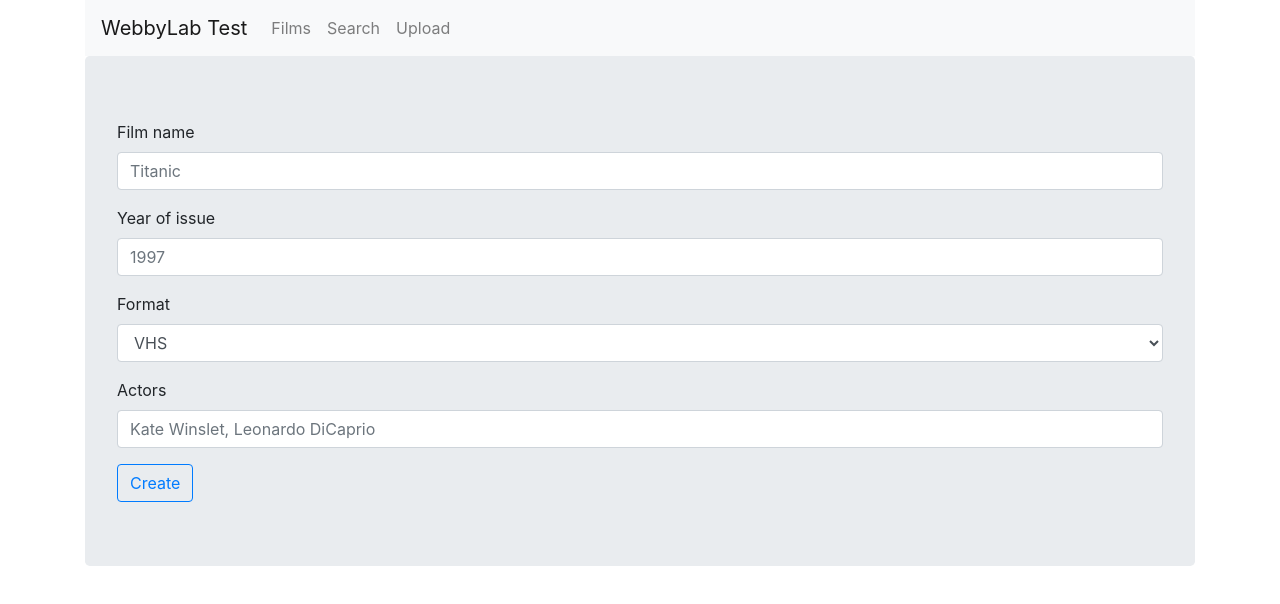
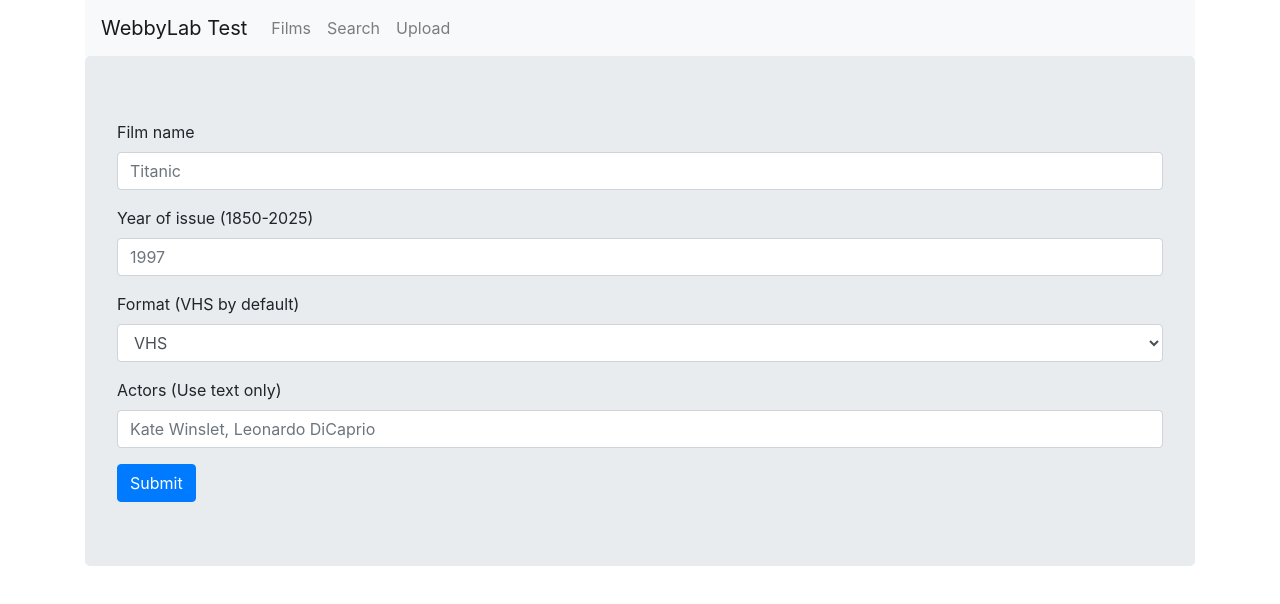
Before and after one commit to dr10n9/webby_lab_test, a React (Create React App) app in the folder client/: page /form in a window 1280 px wide. Shown: the top 604 px of the page. Built offline with nearby package versions, Linux system fonts and the light colour scheme.

Commit message:
input validation + error modal

```diff
--- a/client/src/components/form.js
+++ b/client/src/components/form.js
@@ -1,24 +1,36 @@
 import React from "react";
-import { Form as BForm, Button } from "react-bootstrap";
+import { Form, Button, Modal } from "react-bootstrap";
 import axios from '../utils/axios';
-import { Redirect, useHistory } from 'react-router-dom';
+import { Redirect } from 'react-router-dom';
 import { connect } from 'react-redux';
 
 import { setActors, setFormat, setId, setName, setYear } from '../store/actions/currentFilm';
 
-class Form extends React.Component {
+class MyForm extends React.Component {
     constructor(props) {
         super(props);
         console.log(this.props.currentFilm);
         console.log('MODE', this.props.mode);
+        console.log(this.props.match);
         this.state = {
-            id: this.props.id ? this.props.id : null,
+            id: this.props.currentFilm.id,
             name: '',
-            format: '',
+            format: 'VHS',
             actors: '',
             yearOfIssue: 0,
             mode: this.props.mode,
-            done: false
+            done: false,
+            validated: false,
+            validations: {
+                name: null,
+                actors: null,
+                year: null
+            },
+            error: {
+                code: 0,
+                data: '',
+                show: false
+            }
         };
         console.log(this.state);
         if (this.props.id > 0) {
@@ -27,9 +39,38 @@ class Form extends React.Component {
                     console.log(data);
                 })
                 .catch(err => {
-                    console.log(err);
+                    console.log(err.response);
                 })
         }
+    }
+
+    componentDidMount() {
+        console.log('mount');
+        console.log(this.state.id);
+        console.log(this.props.currentFilm);
+    }
+
+    componentWillUnmount() {
+        console.log('unmount');
+        this.clearCurrentFilm();
+        console.log(this.props.currentFilm);
+    }
+
+    clearCurrentFilm = () => {
+        this.props.setNameAction('');
+        this.props.setYearAction(0);
+        this.props.setActorsAction([]);
+        this.props.setFormatAction('');
+    }
+
+    handleError = (error) => {
+        this.setState({
+            error: {
+                code: `${error.status} (${error.statusText})`,
+                data: error.data.err,
+                show: true
+            }
+        });
     }
 
     sendCreateRequest = async () => {
@@ -40,7 +81,8 @@ class Form extends React.Component {
                 format: this.state.format,
                 actors: this.state.actors
             });
-            console.log(response);
+            // console.log(response);
+            this.clearCurrentFilm();
             if (response.data.test === false) {
                 console.log('format');
             }
@@ -52,8 +94,8 @@ class Form extends React.Component {
             }
 
         } catch (error) {
-            alert('error occured, check devtools console');
-            console.log(error);
+            console.log(error.response);
+            this.handleError(error.response);
         }
     }
 
@@ -64,13 +106,15 @@ class Form extends React.Component {
             this.setState({
                 done: true
             });
+            this.clearCurrentFilm();
         } catch (error) {
-            console.log(error);
+            console.log(error.response);
+            this.handleError(error.response);
         }
     }
 
     activateButton = () => {
-        if (this.state.mode == 'create') {
+        if (this.state.mode === 'create') {
             return (
                 <Button variant="outline-primary" onClick={this.sendCreateRequest}>Create</Button>
             )
@@ -83,15 +127,22 @@ class Form extends React.Component {
     }
 
     onNameChanged = (event) => {
+        console.log(event.target.value)
         this.setState({
-            name: event.target.value
+            name: event.target.value,
+            validations: {
+                name: (event.target.value.length > 0 ? (event.target.value.trim().length > 0 ? true : false) : false)
+            }
         });
-        this.props.currentFilm.name = event.target.value;
+        this.props.setNameAction(event.target.value);
+        console.log(this.props.currentFilm.name);
     }
 
     onYearChanged = (event) => {
+        event.target.setAttribute(event.target.checkValidity() ? 'isValid' : 'isInvalid', true);
         this.setState({
-            yearOfIssue: event.target.value
+            yearOfIssue: event.target.value,
+            validations: event.target.checkValidity()
         });
         this.props.currentFilm.yearOfIssue = event.target.value;
     }
@@ -110,43 +161,74 @@ class Form extends React.Component {
         this.props.currentFilm.actors = event.target.value;
     }
 
+    handleSubmit = (event) => {
+        event.preventDefault()
+        event.stopPropagation();
+        console.log('submitted');
+        if(this.state.mode == 'create') {
+            this.sendCreateRequest();
+        } else {
+            this.sendEditRequest();
+        }
+    }
+
     render() {
-        if(this.state.done) {
+        if (this.state.done) {
             return (<Redirect to={`/films/${this.state.id}`} />)
         }
         return (
             <div>
-                <BForm>
-                    <BForm.Group controlId="exampleBForm.ControlInput1">
-                        <BForm.Label>Film name</BForm.Label>
-                        <BForm.Control type="text" placeholder="Titanic" onChange={this.onNameChanged} value={
-                            this.state.mode != 'create' ? this.props.currentFilm.name : null
-                        } />
-                    </BForm.Group>
-                    <BForm.Group>
-                        <BForm.Label>Year of issue</BForm.Label>
-                        <BForm.Control type="number" placeholder="1997" onChange={this.onYearChanged} value={
-                            this.state.mode != 'create' ? this.props.currentFilm.yearOfIssue : null
-                        } />
-                    </BForm.Group>
-                    <BForm.Group controlId="exampleBForm.ControlSelect1">
-                        <BForm.Label>Format</BForm.Label>
-                        <BForm.Control as="select" onChange={this.onFormatChanged} value={
-                            this.state.mode != 'create' ? this.props.currentFilm.format : null
+                <Form onSubmit={this.handleSubmit}>
+                    <Form.Group controlId="exampleForm.ControlInput1">
+                        <Form.Label>Film name</Form.Label>
+                        <Form.Control type="text" placeholder="Titanic" onChange={this.onNameChanged} value={
+                           this.props.currentFilm.name
+                        } required />
+                        <Form.Control.Feedback type="invalid">Should not be empty</Form.Control.Feedback>
+                    </Form.Group>
+                    <Form.Group>
+                        <Form.Label>Year of issue (1850-2025)</Form.Label>
+                        <Form.Control type="number" placeholder="1997" onChange={this.onYearChanged} value={
+                            this.props.currentFilm.yearOfIssue
+                        } min="1850" max="2025" required />
+                        <Form.Control.Feedback type="invalid">Should be in range from 1850 to 2025</Form.Control.Feedback>
+                    </Form.Group>
+                    <Form.Group controlId="exampleForm.ControlSelect1">
+                        <Form.Label>Format (VHS by default)</Form.Label>
+                        <Form.Control as="select" onChange={this.onFormatChanged} value={
+                            this.props.currentFilm.format
                         }>
                             <option value="VHS">VHS</option>
                             <option value="DVD">DVD</option>
                             <option value="Blu-Ray">Blu-Ray</option>
-                        </BForm.Control>
-                    </BForm.Group>
-                    <BForm.Group>
-                        <BForm.Label>Actors</BForm.Label>
-                        <BForm.Control type="text" placeholder="Kate Winslet, Leonardo DiCaprio" onChange={this.onActorsChanged} value={
-                            this.state.mode != 'create' ? this.props.currentFilm.actors : null
-                        } />
-                    </BForm.Group>
-                    {this.activateButton()}
-                </BForm>
+                        </Form.Control>
+                    </Form.Group>
+                    <Form.Group>
+                        <Form.Label>Actors (Use text only)</Form.Label>
+                        <Form.Control type="text" placeholder="Kate Winslet, Leonardo DiCaprio" onChange={this.onActorsChanged}
+                            value={this.props.currentFilm.actors} title="Should not contain numbers" required
+                            pattern="^[a-zA-Z]+(([',. -][a-zA-Z ])?[a-zA-Z]*)*$"/>
+                    </Form.Group>
+                    <Button type="submit">Submit</Button>
+                    {/* {this.activateButton()} */}
+                </Form>
+                <Modal
+                    show={this.state.error.show}
+                    dialogClassName="modal-90w"
+                    onHide={() => this.setState({ modal: false })}
+                >
+                    <Modal.Header closeButton>
+                        <Modal.Title>
+                            Oops! You got {this.state.error.code} error!
+                        </Modal.Title>
+                    </Modal.Header>
+                    <Modal.Body>{this.state.error.data}</Modal.Body>
+                    <Modal.Footer>
+                        <Button variant="secondary" onClick={() => this.setState({error:{code: false}})}>
+                            Ok
+                        </Button>
+                    </Modal.Footer>
+                </Modal>
             </div>
         );
     }
@@ -168,4 +250,4 @@ const mapDispatchToActions = dispatch => {
     };
 };
 
-export default connect(mapToStateProps, mapDispatchToActions)(Form);
+export default connect(mapToStateProps, mapDispatchToActions)(MyForm);
```
